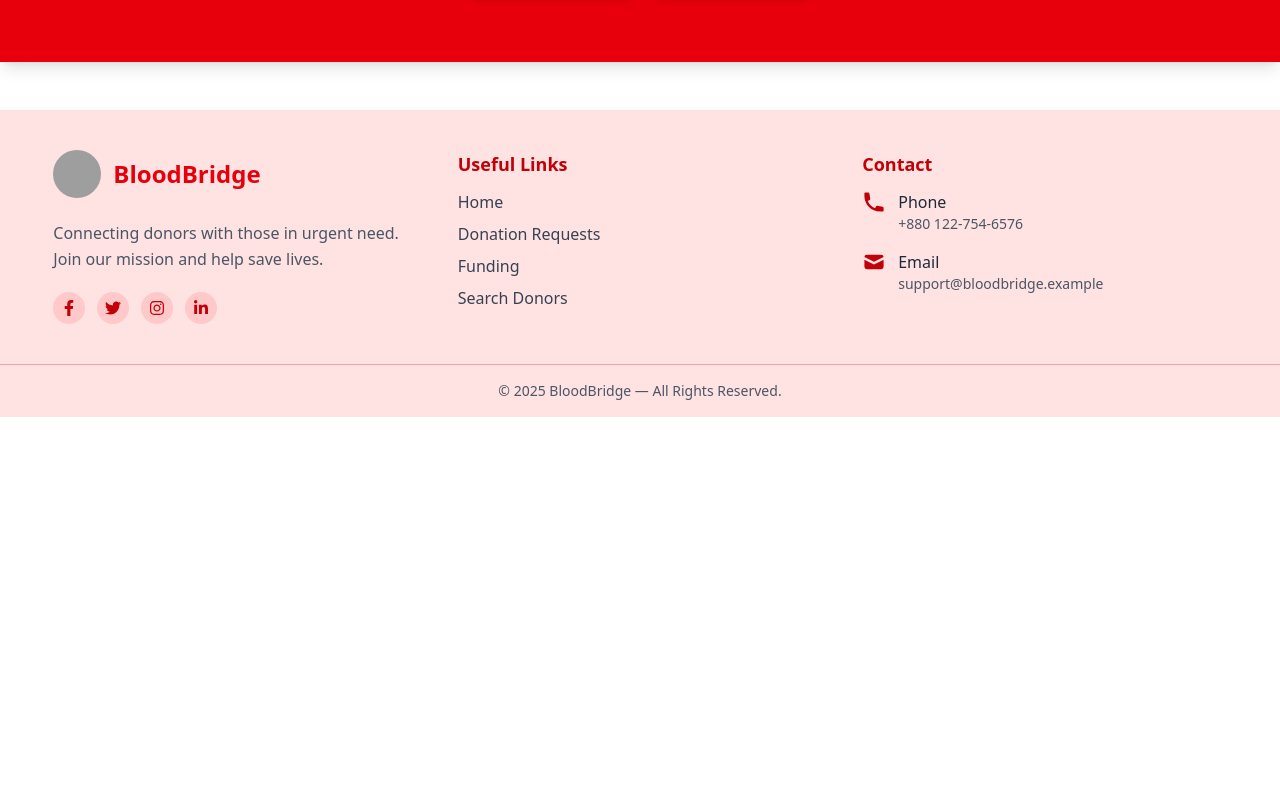
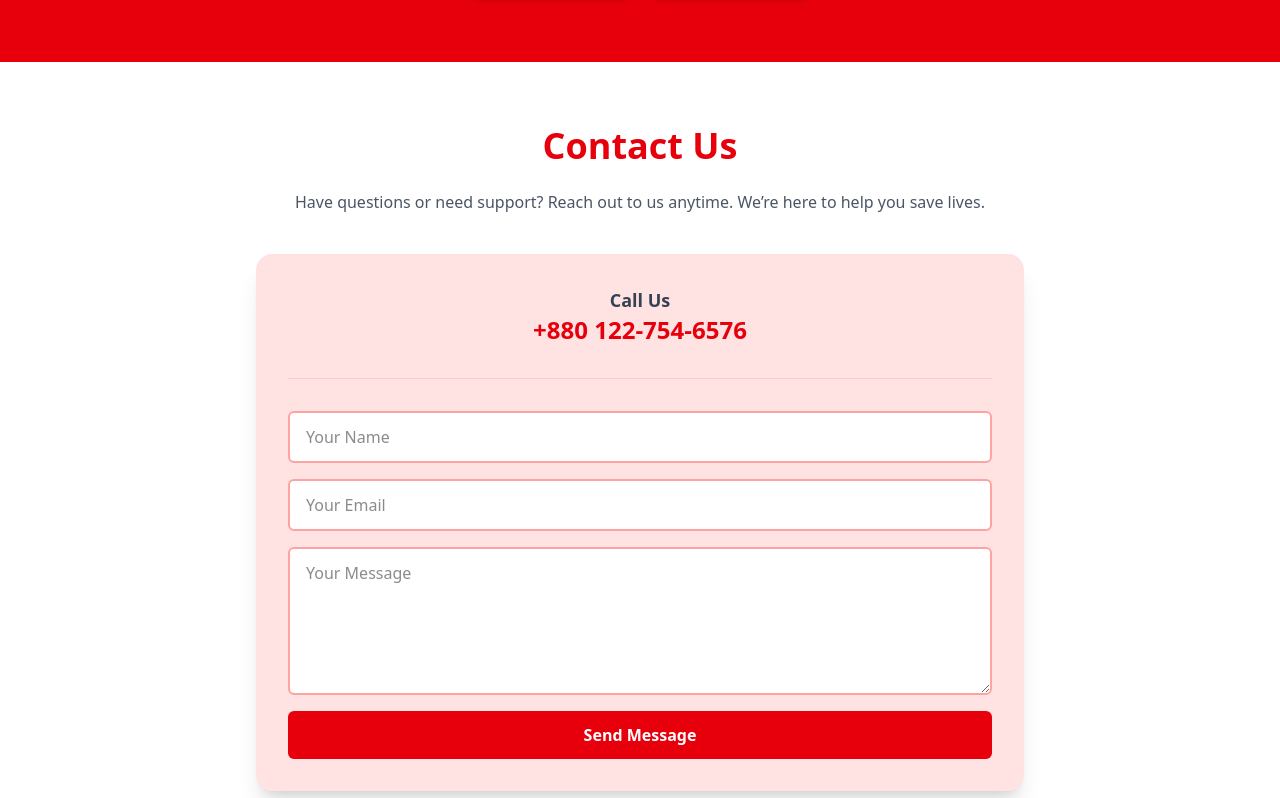
Before and after one commit to SamiunAuntor/PH-Assignment-11_Blood-Bridge_Client, a React (Vite) app: page / in a window 1280 px wide. Shown: the part 1022-1820 px from the top of the page. Before the commit the page ends 1439 px from the top, so only its background shows below. Built offline with nearby package versions, Linux system fonts and the light colour scheme; no server answers; grey boxes are pictures that could not be loaded.

Commit message:
added contact us section in homepage

```diff
--- /dev/null
+++ b/src/Components/ContactUsSection.jsx
@@ -0,0 +1,77 @@
+import React from "react";
+import { showToast } from "../Utilities/ToastMessage";
+
+const ContactUsSection = () => {
+
+    const handleSubmit = (e) => {
+        e.preventDefault();
+        showToast("Thank you for reaching out! We will contact you soon.", "success");
+        e.target.reset();
+    };
+
+    return (
+        <div className="w-full bg-white py-16 px-6">
+
+            {/* Heading */}
+            <div className="max-w-3xl mx-auto text-center">
+                <h2 className="text-3xl md:text-4xl font-extrabold text-red-600 mb-6">
+                    Contact Us
+                </h2>
+                <p className="text-gray-600 mb-10">
+                    Have questions or need support? Reach out to us anytime.
+                    We’re here to help you save lives.
+                </p>
+            </div>
+
+            {/* Contact Card */}
+            <div className="max-w-3xl mx-auto bg-red-100 shadow-xl rounded-2xl p-8">
+
+                {/* Phone */}
+                <div className="text-center mb-8">
+                    <p className="text-lg text-gray-700 font-semibold">Call Us</p>
+                    <h3 className="text-2xl font-bold text-red-600">+880 122-754-6576</h3>
+                </div>
+
+                <hr className="my-8 border-red-200" />
+
+                {/* Contact Form */}
+                <form onSubmit={handleSubmit} className="flex flex-col gap-4">
+
+                    <input
+                        type="text"
+                        name="name"
+                        placeholder="Your Name"
+                        required
+                        className="px-4 py-3 bg-white border-2 border-red-300 focus:border-red-500 rounded-md outline-none"
+                    />
+
+                    <input
+                        type="email"
+                        name="email"
+                        placeholder="Your Email"
+                        required
+                        className="px-4 py-3 bg-white border-2 border-red-300 focus:border-red-500 rounded-md outline-none"
+                    />
+
+                    <textarea
+                        name="message"
+                        placeholder="Your Message"
+                        rows={5}
+                        required
+                        className="px-4 py-3 bg-white border-2 border-red-300 focus:border-red-500 rounded-md outline-none"
+                    ></textarea>
+
+                    <button
+                        type="submit"
+                        className="px-4 py-3 bg-red-600 text-white font-semibold rounded-md hover:bg-red-700"
+                    >
+                        Send Message
+                    </button>
+                </form>
+
+            </div>
+        </div>
+    );
+};
+
+export default ContactUsSection;
--- /dev/null
+++ b/src/Components/FeaturedSection.jsx
@@ -0,0 +1,11 @@
+import React from 'react';
+
+const FeaturedSection = () => {
+    return (
+        <div>
+
+        </div>
+    );
+};
+
+export default FeaturedSection;
--- a/src/Pages/HomePage.jsx
+++ b/src/Pages/HomePage.jsx
@@ -2,6 +2,7 @@ import React, { useEffect, useState } from 'react';
 import useAuth from '../Hooks/useAuth';
 import Loading from '../Components/Loading';
 import Banner from '../Components/Banner';
+import ContactUsSection from '../Components/ContactUsSection';
 
 
 
@@ -31,6 +32,7 @@ const HomePage = () => {
     return (
         <div className='min-h-screen'>
             <Banner></Banner>
+            <ContactUsSection></ContactUsSection>
         </div>
     );
 };
```
